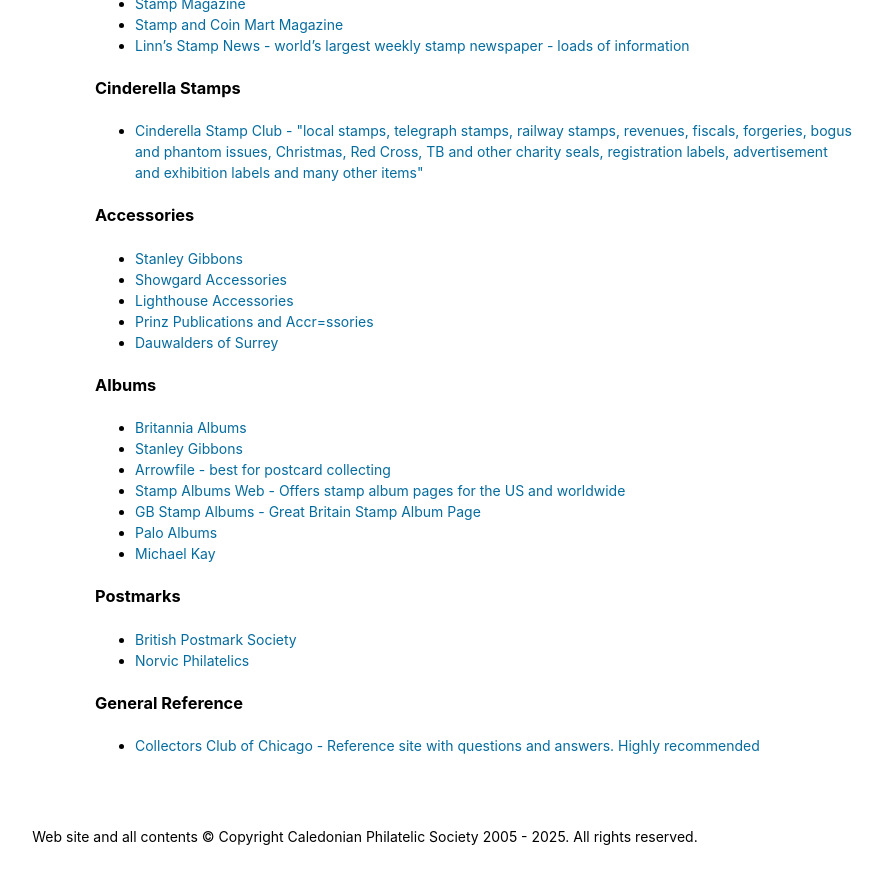
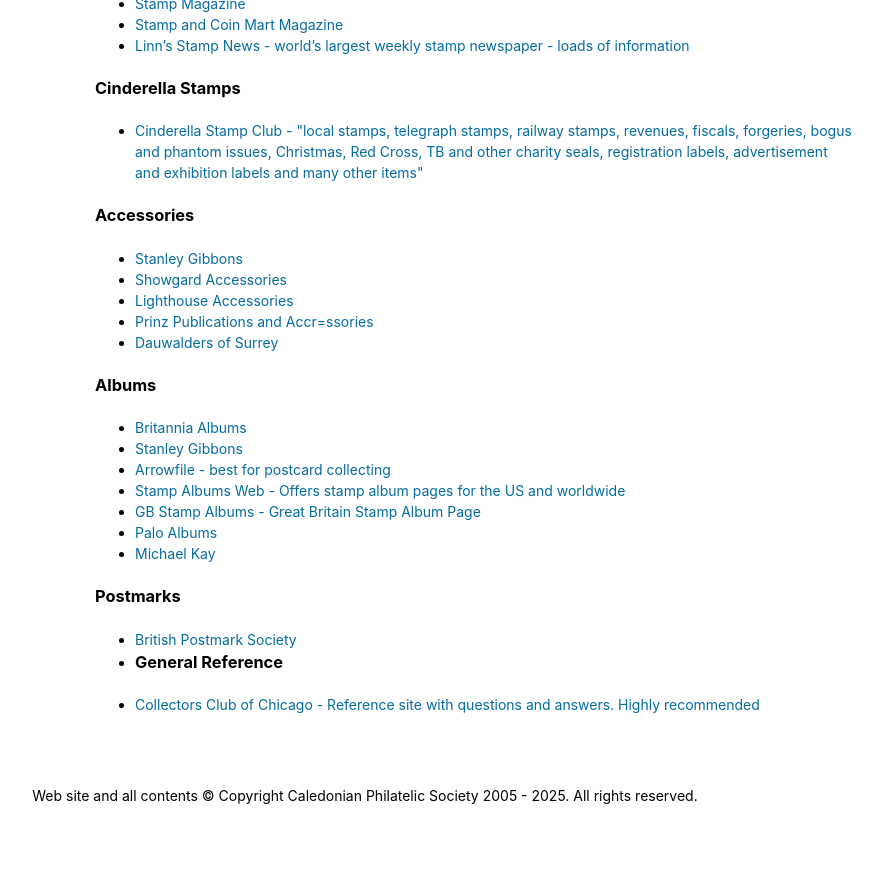
Before and after one commit to astalker/caledonian-stamps, a Jekyll site: the page built from links.md, in a window 1280 px wide and 900 px high, scrolled down 1721 px. Shown: the top 884 px of the window, without its empty margins (275-1157 px from the left). Built offline with Jekyll 4.4.1, drawn with Linux system fonts in a browser that asks for light colours; our own code applies the rules of GitHub Pages for plain Markdown files; after the commit the page ends 2580 px from its top, so only the background shows below that.

Commit message:
Postmarks amended

```diff
--- a/links.md
+++ b/links.md
@@ -100,8 +100,7 @@
 ### Postmarks
 
 - [British Postmark Society](https://www.britishpostmarksociety.org.uk/)
-- [Norvic Philatelics](https://www.norvic-philatelics.co.uk/)
-
+-
 ### General Reference
 
 - [Collectors Club of Chicago - Reference site with questions and answers. Highly recommended](https://www.collectorsclubchicago.org/)
```
